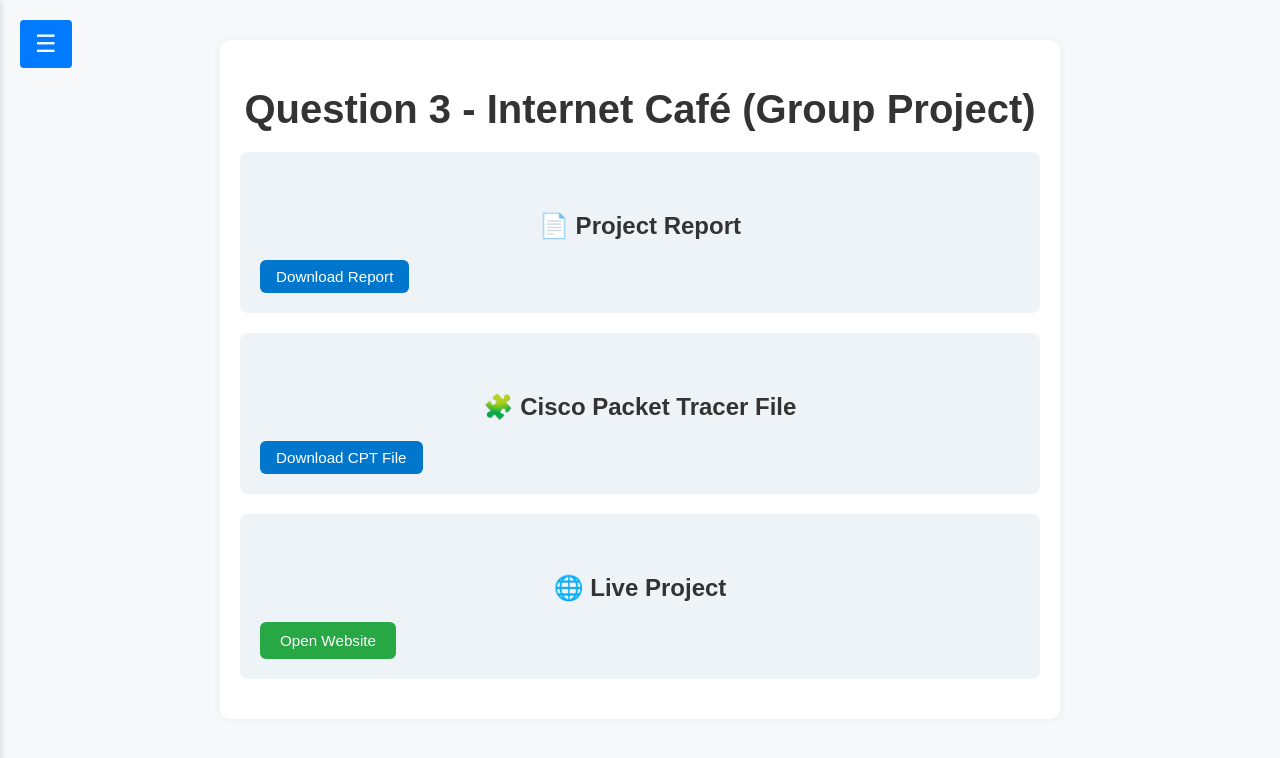
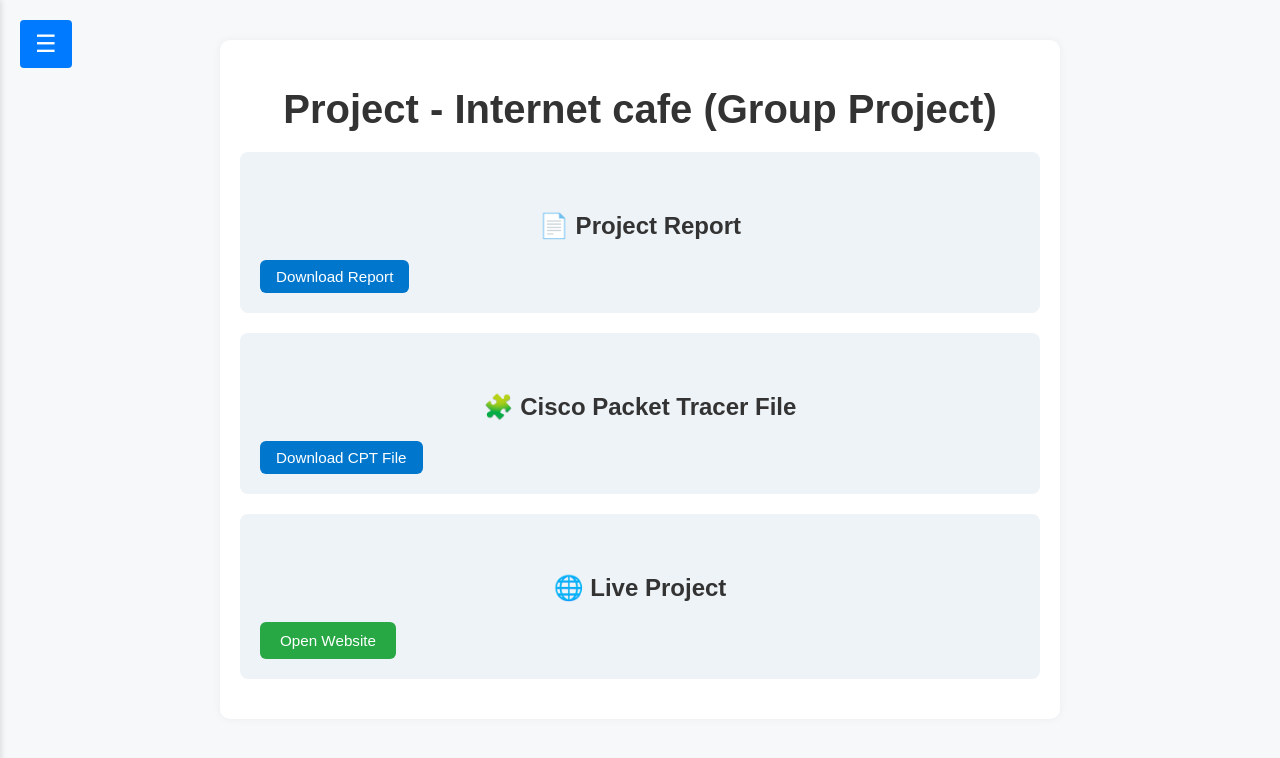
Before and after one commit to virasith05/Computer-Networks-S, a plain HTML site: page q3.html in a window 1280 px wide. Drawn offline with Linux system fonts and the light colour scheme.

Commit message:
name change

```diff
--- a/q3.html
+++ b/q3.html
@@ -23,7 +23,7 @@
     </ul>
   </div>
   <div class="container">
-    <h1>Question 3 - Internet Café (Group Project)</h1>
+    <h1>Project - Internet cafe (Group Project)</h1>
 
     <div class="section">
       <h2>📄 Project Report</h2>
```
